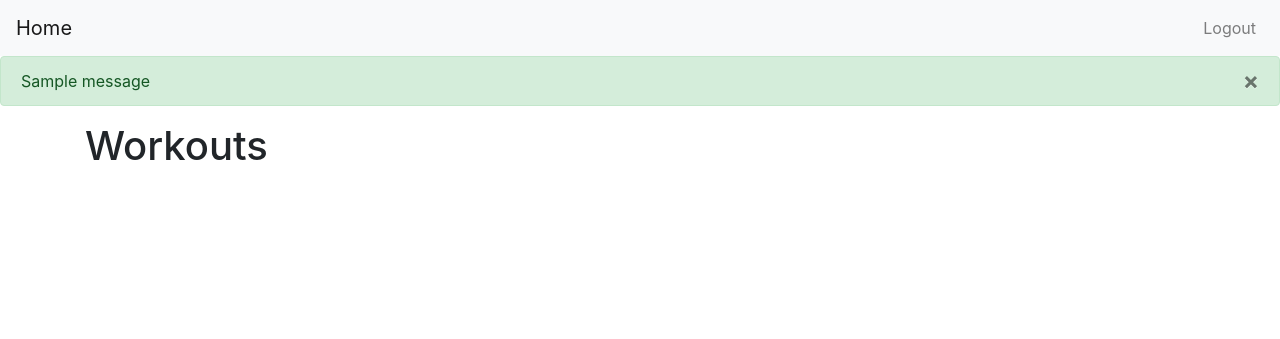
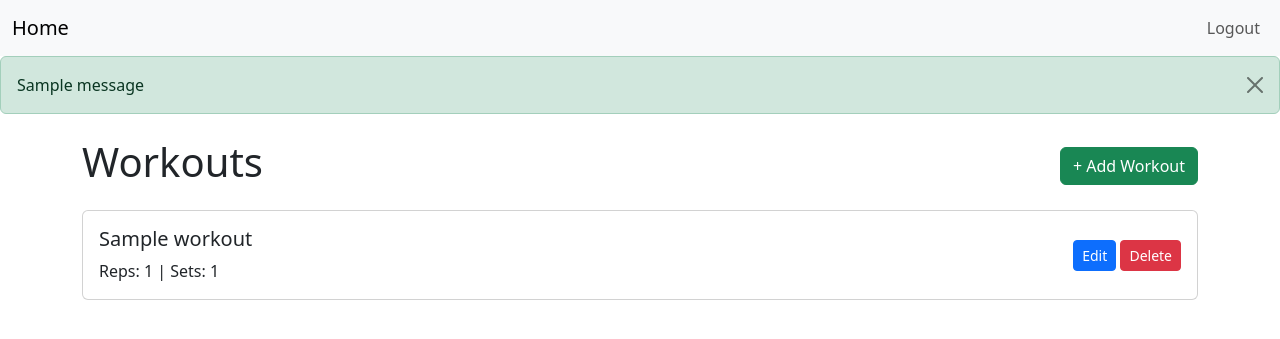
Before and after one commit to 28BEANS/FitTrack, a Flask app: page /workouts in a window 1280 px wide. Shown: the top 339 px of the page. Run offline with Flask 3, Linux system fonts and the light colour scheme; a user stored in the database is signed in; tables that the repository leaves empty hold one stand-in row (values such as "Sample post"); one stand-in notice (Sample message) is shown; some libraries are stand-ins or nearby versions.

Commit message:
workout model created and added CRUD operations

```diff
--- a/main.py
+++ b/main.py
@@ -2,5 +2,9 @@ from website import create_app
 
 app = create_app()
 
+with app.app_context():
+    from website import db
+    db.create_all()
+
 if __name__ == "__main__":
     app.run(debug=True)
--- a/website/templates/base.html
+++ b/website/templates/base.html
@@ -1,37 +1,37 @@
 <!DOCTYPE html>
 <html lang="en">
 <head>
-    <meta charset="UTF-8">
-    <meta name="viewport" content="width=device-width, initial-scale=1.0">
-    <link
-      rel="stylesheet"
-      href="https://stackpath.bootstrapcdn.com/bootstrap/4.4.1/css/bootstrap.min.css"
-      integrity="sha384-Vkoo8x4CGsO3+Hhxv8T/Q5PaXtkKtu6ug5TOeNV6gBiFeWPGFN9MuhOf23Q9Ifjh"
-      crossorigin="anonymous"
-    />
+  <meta charset="UTF-8" />
+  <meta name="viewport" content="width=device-width, initial-scale=1.0" />
+
+  <!-- Bootstrap 5 CSS -->
+  <link href="https://cdn.jsdelivr.net/npm/bootstrap@5.3.0/dist/css/bootstrap.min.css" rel="stylesheet" />
+
   <link
     rel="stylesheet"
     href="https://stackpath.bootstrapcdn.com/font-awesome/4.7.0/css/font-awesome.min.css"
     crossorigin="anonymous"
   />
-    <link rel="stylesheet" href="{{url_for('static', filename='css/main.css')}}">
+
+  <link rel="stylesheet" href="{{ url_for('static', filename='css/main.css') }}" />
   {% block head %}{% endblock %}
 </head>
 <body>
 
 <nav class="navbar navbar-expand-lg navbar-light bg-light">
-  {% if user.is_authenticated %}
+  <div class="container-fluid">
+    {% if current_user.is_authenticated %}
       <a class="navbar-brand" href="{{ url_for('views.home') }}">Home</a>
     {% endif %}
 
-  <button class="navbar-toggler" type="button" data-toggle="collapse" data-target="#navbarNav"
+    <button class="navbar-toggler" type="button" data-bs-toggle="collapse" data-bs-target="#navbarNav"
             aria-controls="navbarNav" aria-expanded="false" aria-label="Toggle navigation">
       <span class="navbar-toggler-icon"></span>
     </button>
 
-  <div class="collapse navbar-collapse" id="navbarNav">
-    <ul class="navbar-nav ml-auto">
-      {% if user.is_authenticated %}
+    <div class="collapse navbar-collapse justify-content-end" id="navbarNav">
+      <ul class="navbar-nav">
+        {% if current_user.is_authenticated %}
           <li class="nav-item">
             <a class="nav-link" href="{{ url_for('auth.logout') }}">Logout</a>
           </li>
@@ -45,48 +45,23 @@
         {% endif %}
       </ul>
     </div>
+  </div>
 </nav>
 
-
+<!-- Flash messages -->
 {% with messages = get_flashed_messages(with_categories=true) %}
   {% if messages %}
     {% for category, message in messages %}
-  {% if category == 'error' %}
-  <div class="alert alert-danger alert-dismissable fade show" role="alert">
+      <div class="alert alert-{{ 'danger' if category == 'error' else 'success' }} alert-dismissible fade show" role="alert">
         {{ message }}
-    <button type="button" class="close" data-dismiss="alert">
-      <span aria-hidden="true">&times;</span>
-    </button>
+        <button type="button" class="btn-close" data-bs-dismiss="alert" aria-label="Close"></button>
       </div>
-  {% else %}
-  <div class="alert alert-success alert-dismissable fade show" role="alert">
-    {{ message }}
-    <button type="button" class="close" data-dismiss="alert">
-      <span aria-hidden="true">&times;</span>
-    </button>
-  </div>
-  {% endif %}
     {% endfor %}
   {% endif %}
 {% endwith %}
 
-    {% block body %}
-    {% endblock %}
+{% block body %}{% endblock %}
 
-    <script
-      src="https://code.jquery.com/jquery-3.2.1.slim.min.js"
-      integrity="sha384-KJ3o2DKtIkvYIK3UENzmM7KCkRr/rE9/Qpg6aAZGJwFDMVNA/GpGFF93hXpG5KkN"
-      crossorigin="anonymous"
-    ></script>
-    <script
-      src="https://cdnjs.cloudflare.com/ajax/libs/popper.js/1.12.9/umd/popper.min.js"
-      integrity="sha384-ApNbgh9B+Y1QKtv3Rn7W3mgPxhU9K/ScQsAP7hUibX39j7fakFPskvXusvfa0b4Q"
-      crossorigin="anonymous"
-    ></script>
-    <script
-      src="https://maxcdn.bootstrapcdn.com/bootstrap/4.0.0/js/bootstrap.min.js"
-      integrity="sha384-JZR6Spejh4U02d8jOt6vLEHfe/JQGiRRSQQxSfFWpi1MquVdAyjUar5+76PVCmYl"
-      crossorigin="anonymous"
-    ></script>
+<script src="https://cdn.jsdelivr.net/npm/bootstrap@5.3.0/dist/js/bootstrap.bundle.min.js"></script>
 </body>
 </html>
--- a/website/templates/workouts.html
+++ b/website/templates/workouts.html
@@ -4,9 +4,91 @@
     <title>Workout</title>
 {% endblock %}
 
+{% block body %}
+<div class="container mt-4">
+    <div class="d-flex justify-content-between align-items-center mb-3">
+        <h1>Workouts</h1>
+        <button type="button" class="btn btn-success" data-bs-toggle="modal" data-bs-target="#addWorkoutModal">
+            + Add Workout
+        </button>
+    </div>
 
-{% block body %}
-<div class="container">
-    <h1>Workouts</h1>
+    <!-- Workout List -->
+    {% if workouts %}
+        {% for workout in workouts %}
+            <div class="card mb-3">
+                <div class="card-body d-flex justify-content-between align-items-center">
+                    <div>
+                        <h5 class="card-title">{{ workout.title }}</h5>
+                        <p class="card-text">Reps: {{ workout.reps }} | Sets: {{ workout.sets }}</p>
+                    </div>
+                    <div>
+                        <!-- Edit Button -->
+                        <button class="btn btn-sm btn-primary" data-bs-toggle="modal" data-bs-target="#editWorkoutModal{{ workout.id }}">Edit</button>
+                        <!-- Delete Form -->
+                        <form method="POST" action="{{ url_for('views.delete_workout', id=workout.id) }}" class="d-inline">
+                            <button type="submit" class="btn btn-sm btn-danger">Delete</button>
+                        </form>
+                    </div>
+                </div>
+            </div>
+
+            <!-- Edit Modal -->
+            <div class="modal fade" id="editWorkoutModal{{ workout.id }}" tabindex="-1" aria-labelledby="editWorkoutModalLabel{{ workout.id }}" aria-hidden="true">
+                <div class="modal-dialog">
+                    <form method="POST" action="{{ url_for('views.update_workout', id=workout.id) }}" class="modal-content">
+                        <div class="modal-header">
+                            <h5 class="modal-title" id="editWorkoutModalLabel{{ workout.id }}">Edit Workout</h5>
+                            <button type="button" class="btn-close" data-bs-dismiss="modal" aria-label="Close"></button>
+                        </div>
+                        <div class="modal-body">
+                            <label for="title" class="form-label">Title</label>
+                            <input type="text" name="title" class="form-control" value="{{ workout.title }}" required>
+
+                            <label for="reps" class="form-label mt-2">Reps</label>
+                            <input type="number" name="reps" class="form-control" value="{{ workout.reps }}" required>
+
+                            <label for="sets" class="form-label mt-2">Sets</label>
+                            <input type="number" name="sets" class="form-control" value="{{ workout.sets }}" required>
+                        </div>
+                        <div class="modal-footer">
+                            <button type="button" class="btn btn-secondary" data-bs-dismiss="modal">Cancel</button>
+                            <button type="submit" class="btn btn-primary">Update</button>
+                        </div>
+                    </form>
+                </div>
+            </div>
+        {% endfor %}
+    {% else %}
+        <div class="alert alert-info">
+            No workouts yet.
+        </div>
+    {% endif %}
+
+    <!-- Add Modal -->
+    <div class="modal fade" id="addWorkoutModal" tabindex="-1" aria-labelledby="addWorkoutModalLabel" aria-hidden="true">
+        <div class="modal-dialog">
+            <form method="POST" class="modal-content">
+                <div class="modal-header">
+                    <h5 class="modal-title" id="addWorkoutModalLabel">New Workout</h5>
+                    <button type="button" class="btn-close" data-bs-dismiss="modal" aria-label="Close"></button>
+                </div>
+                <div class="modal-body">
+                    <label for="title" class="form-label">Title</label>
+                    <input type="text" name="title" id="title" class="form-control" required>
+
+                    <label for="reps" class="form-label mt-2">Reps</label>
+                    <input type="number" name="reps" id="reps" class="form-control" required>
+
+                    <label for="sets" class="form-label mt-2">Sets</label>
+                    <input type="number" name="sets" id="sets" class="form-control" required>
+                </div>
+                <div class="modal-footer">
+                    <button type="button" class="btn btn-secondary" data-bs-dismiss="modal">Cancel</button>
+                    <button type="submit" class="btn btn-primary">Add Workout</button>
+                </div>
+            </form>
+        </div>
+    </div>
 </div>
 {% endblock %}
--- a/website/views.py
+++ b/website/views.py
@@ -1,5 +1,7 @@
-from flask import Blueprint, render_template
+from flask import Blueprint, render_template, request, redirect, url_for
 from flask_login import  login_required, current_user
+from . import db
+from .models import Workout
 
 views =  Blueprint('views', __name__)
 
@@ -8,10 +10,49 @@ views =  Blueprint('views', __name__)
 def home():
     return render_template('home.html', user=current_user)
 
-@views.route('/workouts')
+@views.route('/workouts', methods=['GET', 'POST'])
 @login_required
 def workouts():
-    return render_template('workouts.html', user=current_user)
+    if request.method == 'POST':
+        title = request.form['title']
+        reps = int(request.form['reps'])
+        sets = int(request.form['sets'])
+
+        new_workout = Workout(title=title, reps=reps, sets=sets, user_id=current_user.id)
+        db.session.add(new_workout)
+        db.session.commit()
+
+        return redirect(url_for('views.workouts'))
+
+    # Display workouts
+    workouts = Workout.query.filter_by(user_id=current_user.id).all()
+    return render_template('workouts.html', workouts=workouts)
+
+@views.route('/delete-workout/<int:id>', methods=['POST'])
+@login_required
+def delete_workout(id):
+    workout = Workout.query.get_or_404(id)
+    if workout.user_id != current_user.id:
+        return "Unauthorized", 403
+    db.session.delete(workout)
+    db.session.commit()
+    return redirect(url_for('views.workouts'))
+
+
+@views.route('/update-workout/<int:id>', methods=['POST'])
+@login_required
+def update_workout(id):
+    workout = Workout.query.get_or_404(id)
+    if workout.user_id != current_user.id:
+        return "Unauthorized", 403
+
+    workout.title = request.form['title']
+    workout.reps = int(request.form['reps'])
+    workout.sets = int(request.form['sets'])
+    db.session.commit()
+    return redirect(url_for('views.workouts'))
+
+
 
 
 @views.route('/meal')
```
Also changed, not shown: website/models.py (+8 -0 lines). Lines whose indentation alone changed are shown as unchanged.
